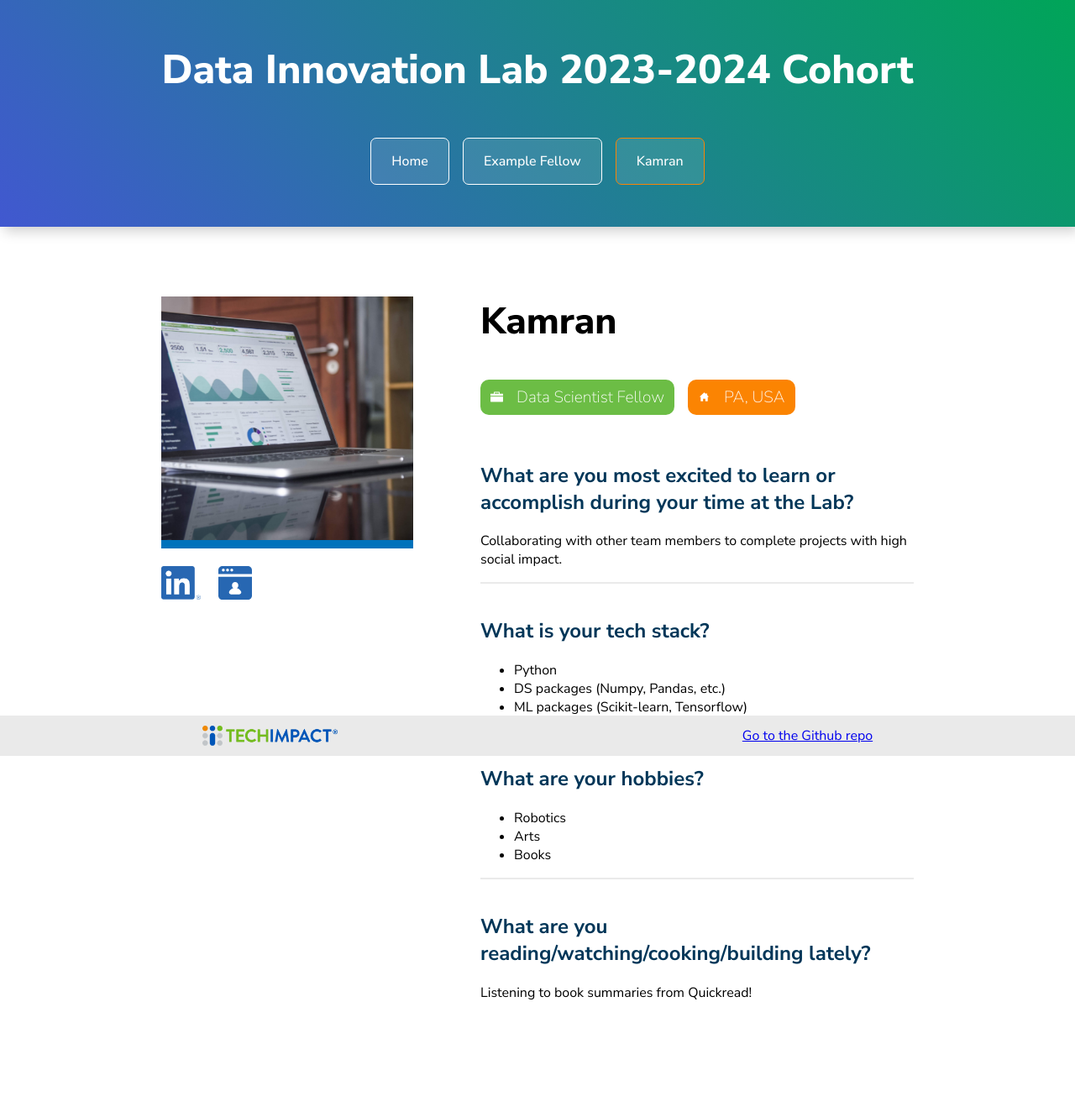
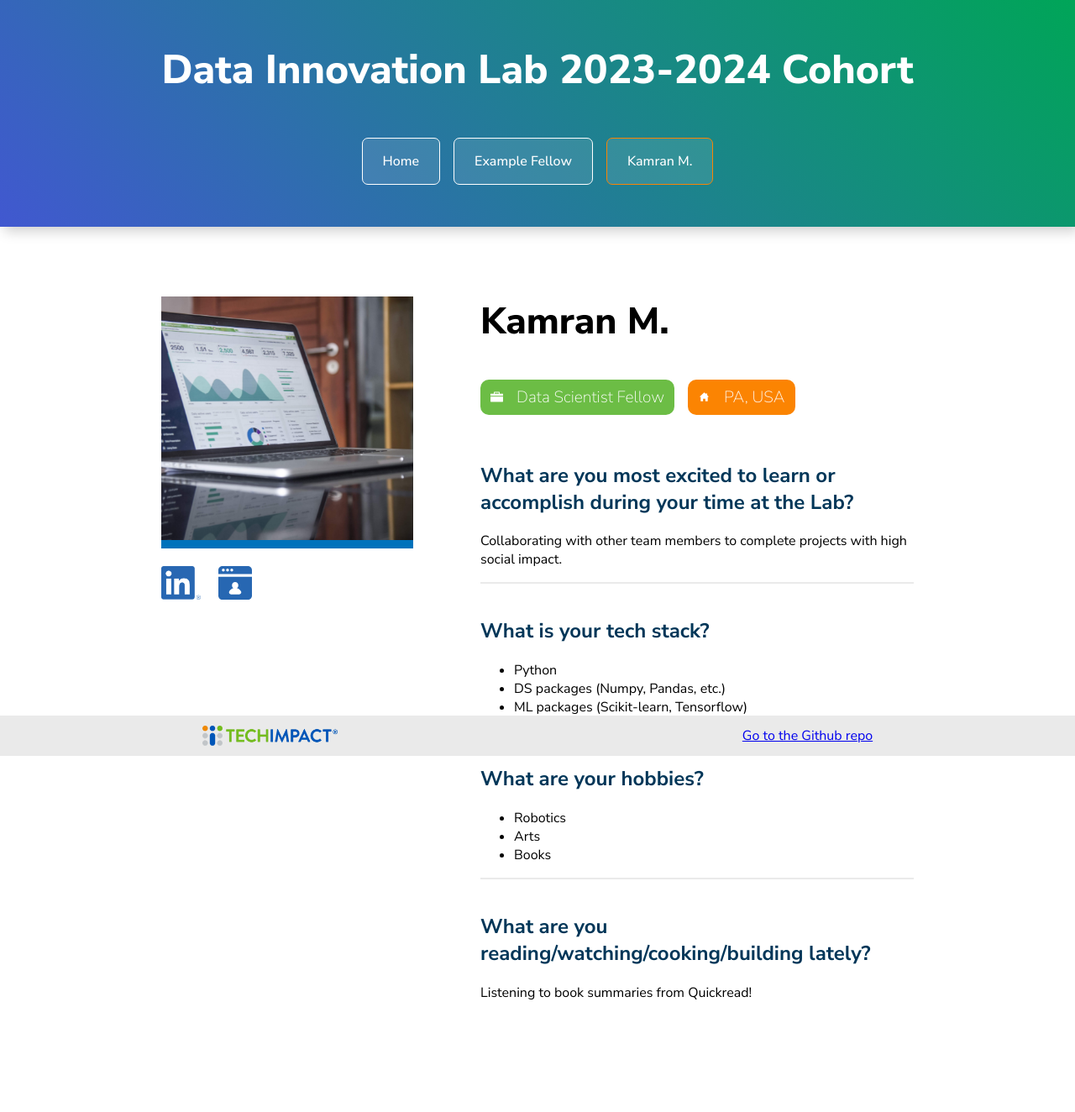
Before and after one commit to de-data-lab/learning-git-23, a Jekyll site: the page built from docs/profiles/kamran.md, in a window 1280 px wide. Shown: the whole page at 84% size. Built offline with Jekyll 4.4.1, drawn with Linux system fonts in a browser that asks for light colours.

Commit message:
second correction

```diff
--- a/docs/profiles/kamran.md
+++ b/docs/profiles/kamran.md
@@ -1,6 +1,6 @@
 ---
 layout: fellow # don't change this!
-title: Kamran
+title: Kamran M.
 position: Data Scientist Fellow
 hometown: PA, USA
 linkedin: https://www.linkedin.com/feed/
```
